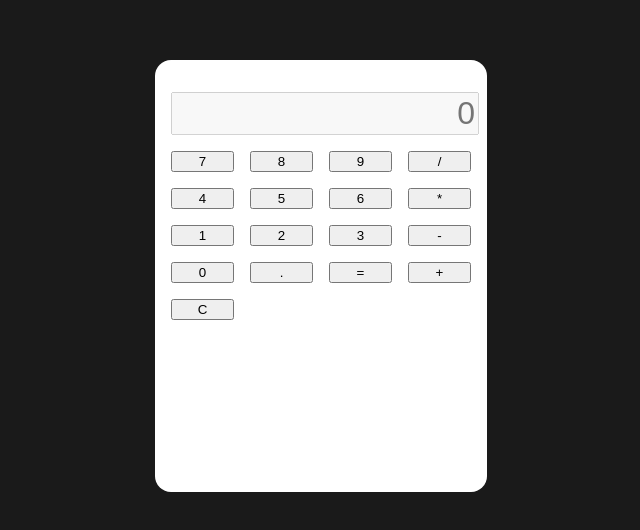
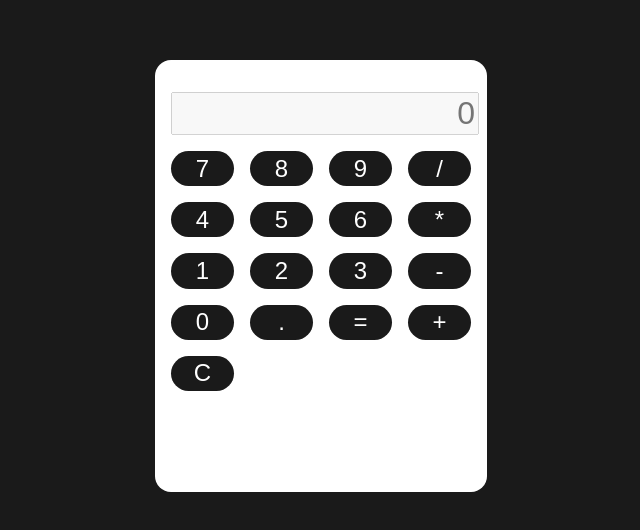
Before and after one commit to EzraMoosa/calculator, a plain HTML site: page index.html in a window 1280 px wide. Shown: the part 124-654 px from the top of the page, without its empty margins (319-959 px from the left). Drawn offline with Linux system fonts and the light colour scheme.

Commit message:
Add basic styling to button elements

```diff
--- a/styles.css
+++ b/styles.css
@@ -30,3 +30,13 @@ body {
     grid-template-columns: repeat(4, 1fr);
     gap: 1em;
 }
+
+button {
+    font-size: 1.5em;
+    border: none;
+    background: #1a1a1a;
+    color: white;
+    padding: .15em 0;
+    border-radius: 50px;
+    cursor: pointer;
+}
```
